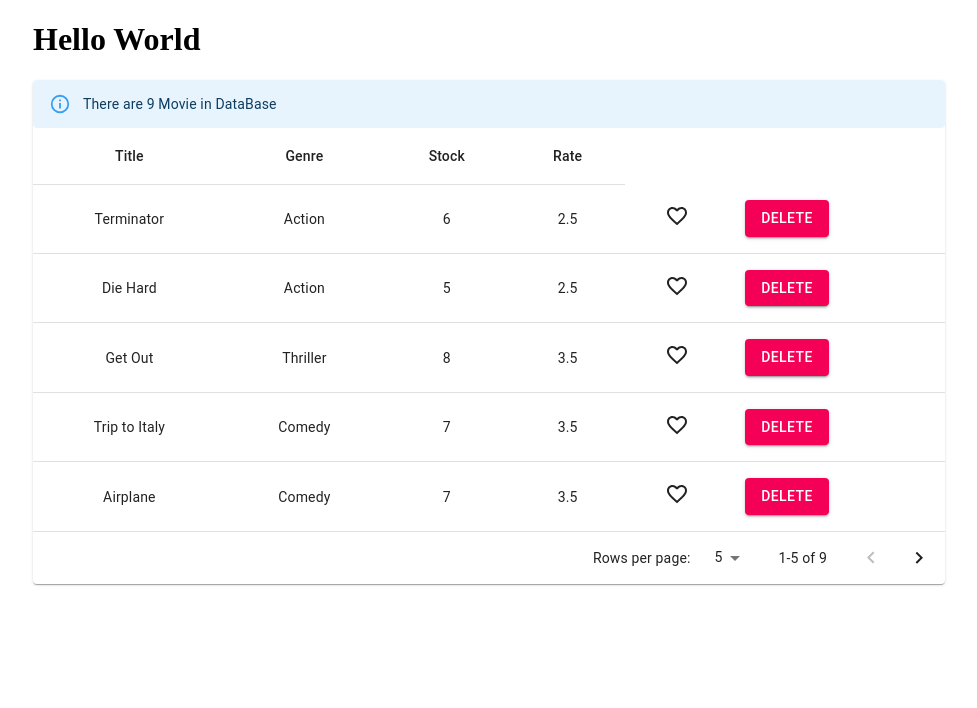
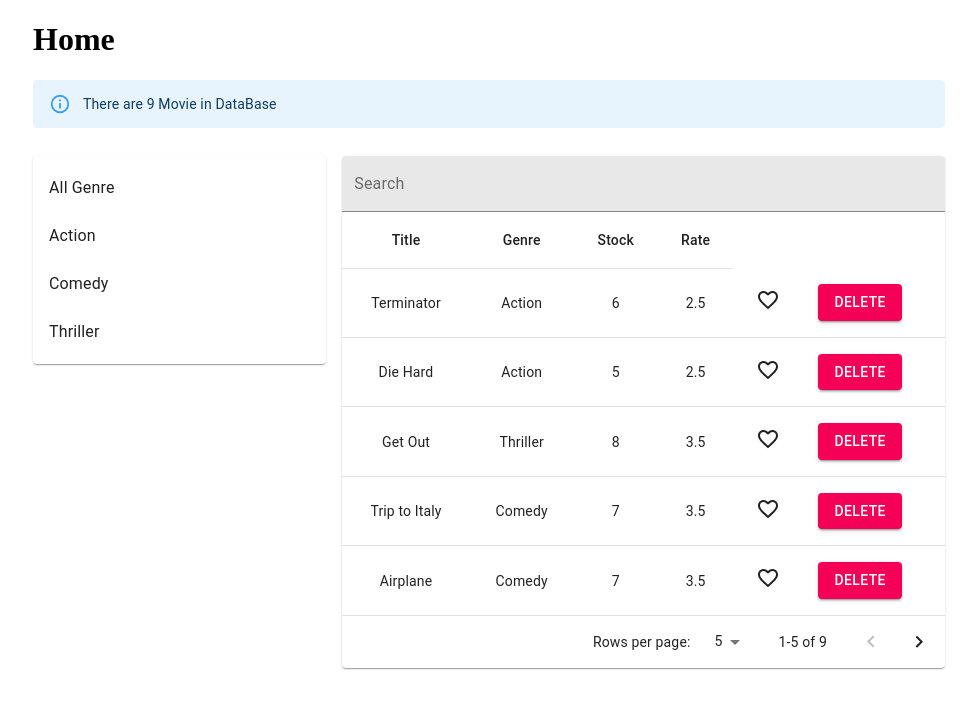
Before and after one commit to hazikmaqsood/movies-vidly, a React (Create React App) app: page / in a window 1280 px wide. Shown: the top 708 px of the page, without its empty margins (151-1128 px from the left). Built offline with nearby package versions, Linux system fonts and the light colour scheme.

Commit message:
TableFilterButton Update and Clean Code

```diff
--- a/src/App.js
+++ b/src/App.js
@@ -7,7 +7,7 @@ function App() {
     <div className="App">
         <Container maxWidth="md">
 
-      <h1> Hello World</h1>
+      <h1> Home</h1>
       <Movie />
       </Container>
     </div>
--- a/src/component/Movie.jsx
+++ b/src/component/Movie.jsx
@@ -1,107 +1,140 @@
-import React, { useState } from "react";
+import React, { useState, useEffect } from "react";
+import MovieTable from "./movieTable";
 import { getMovies } from "../services/fakeMovieService";
-import Heart from "./Heart";
+import { getGenres } from "../services/fakeGenreService";
+import { Paper, TableContainer } from "@material-ui/core";
 import Pagination from "./pagination";
 import { Paginate } from "../utils/paginates";
-import {
-  Button,
-  Paper,
-  TableRow,
-  TableHead,
-  TableContainer,
-  TableCell,
-  TableBody,
-  Table,
-} from "@material-ui/core";
+import TableSearch from "./TableSearch";
+import TableFilter from "./TableFilter";
+import Grid from "@material-ui/core/Grid";
+
 import { Alert } from "@material-ui/lab";
+import { makeStyles } from "@material-ui/core/styles";
 
+// ===== CSS EDIT ===== //
+const useStyles = makeStyles(() => ({
+  gridValue: {
+    marginTop: 20,
+  },
+}));
+
+// ===== Main Movie Arrow Function Start ===== //
 const Movies = () => {
   const [movie, setMovie] = useState({
-    MovieData: getMovies(),
+    MovieData: [],
   });
 
-  const [page, setPage] = React.useState(0);
-  const [rowsPerPage, setRowsPerPage] = React.useState(5);
+  // ===== State Method ===== //
+  const classes = useStyles();
+  const [search, setSearch] = useState("");
+  const [filterSearch, setFilterSearch] = useState([]);
+  const [page, setPage] = useState(0);
+  const [rowsPerPage, setRowsPerPage] = useState(5);
+  const [genre, setGenre] = useState([]);
+  const [selectGenre, setSelectGenre] = useState([]);
 
+  // ===== Handle FilterButton  =====//
+  const handleFilterButton = (item) => {
+    const checkSearchTerm = item.name === "All Genre" ? "" : item.name;
+    setSearch(checkSearchTerm);
+    setSelectGenre(item);
+    setPage(0);
+  };
+
+  // ===== Handle Search  =====//
+  const handleInputSearch = (event) => {
+    setSearch(event.target.value);
+    setPage(0);
+  };
+
+  // ===== Handle Table Page change  =====//
   const handleChangePage = (event, newPage) => {
     setPage(newPage);
   };
 
+  // ===== Handle Change Row per page  =====//
   const handleChangeRowsPerPage = (event) => {
     setRowsPerPage(+event.target.value);
     setPage(0);
   };
 
-  const emptyRows = rowsPerPage - Math.min(rowsPerPage, movie.MovieData.length - page * rowsPerPage);
-
+  // ===== Handle Delete Button  =====//
   const handleDel = (del_id) => {
     const movieDel = movie.MovieData.filter((item) => item._id !== del_id);
     setMovie({ MovieData: movieDel });
   };
 
+  // ===== Handle Like Button  =====//
   const handleLiked = (item) => {
     const likeArray = [...movie.MovieData];
     const index = likeArray.indexOf(item);
     likeArray[index] = { ...item };
     likeArray[index].like = !likeArray[index].like;
     setMovie({ MovieData: likeArray });
-    console.log(likeArray);
   };
 
-  if (movie.MovieData.length === 0)
-    return <Alert severity="error">There are No Movies Here</Alert>;
+  useEffect(() => {
+    const allGenre = [{ name: "All Genre", id: "00000" }, ...getGenres()];
+    setGenre(allGenre);
+    setMovie({ MovieData: getMovies() });
+  }, []);
 
-  const newMoviesArray = Paginate(movie.MovieData, page, rowsPerPage);
+  useEffect(() => {
+    setFilterSearch(
+      movie.MovieData.filter(
+        (item) =>
+          item.title.toLowerCase().includes(search.toLowerCase()) ||
+          item.genre.name.toLowerCase().includes(search.toLowerCase()) ||
+          item.numberInStock.toString().includes(search.toLowerCase())
+      )
+    );
+    setPage(0);
+  }, [search, movie.MovieData]);
+
+  // ===== get active movies length =====//
+  const getLength = filterSearch.length;
+
+  // ===== Empty Rows for table  =====//
+  const emptyRows =
+    rowsPerPage - Math.min(rowsPerPage, getLength - page * rowsPerPage);
+
+  // ===== Pagination Login  =====//
+  const newMoviesArray = Paginate(filterSearch, page, rowsPerPage);
+
   return (
+    <div>
+      <Alert severity="info">There are {getLength} Movie in DataBase</Alert>
+
+      <Grid className={classes.gridValue} container spacing={2}>
+        <Grid item xs={4}>
+          <TableFilter
+            genre={genre}
+            filterButton={handleFilterButton}
+            selectedGenre={selectGenre}
+          />
+        </Grid>
+
+        <Grid item xs={8}>
           <TableContainer component={Paper}>
-      <Alert severity="info">There are {movie.MovieData.length} Movie in DataBase</Alert>
-
-      <Table aria-label="caption table">
-        <TableHead>
-          <TableRow>
-            <TableCell align="center">Title</TableCell>
-            <TableCell align="center">Genre</TableCell>
-            <TableCell align="center">Stock</TableCell>
-            <TableCell align="center">Rate</TableCell>
-          </TableRow>
-        </TableHead>
-        <TableBody>
-          {newMoviesArray.map((item) => (
-            <TableRow key={item._id}>
-              <TableCell align="center">{item.title}</TableCell>
-              <TableCell align="center">{item.genre.name}</TableCell>
-              <TableCell align="center">{item.numberInStock}</TableCell>
-              <TableCell align="center">{item.dailyRentalRate}</TableCell>
-              <TableCell align="center">
-                <Heart onLiked={() => handleLiked(item)} movies={item} />
-              </TableCell>
-
-              <TableCell>
-                <Button
-                  variant="contained"
-                  color="secondary"
-                  onClick={() => handleDel(item._id)}
-                >
-                  Delete
-                </Button>
-              </TableCell>
-            </TableRow>
-          ))}
-          {emptyRows > 0 && (
-            <TableRow style={{ height: 68 * emptyRows }}>
-              <TableCell colSpan={6} />
-            </TableRow>
-          )}
-        </TableBody>
-      </Table>
+            <TableSearch searchValue={search} onSearch={handleInputSearch} />
+            <MovieTable
+              newMoviesArray={newMoviesArray}
+              handleLiked={handleLiked}
+              handleDel={handleDel}
+              emptyRows={emptyRows}
+            />
             <Pagination
-        totalCount={movie.MovieData.length}
+              totalCount={getLength}
               changePage={handleChangePage}
               onChangeRow={handleChangeRowsPerPage}
               page={page}
               rowsPerPage={rowsPerPage}
             />
           </TableContainer>
+        </Grid>
+      </Grid>
+    </div>
   );
 };
 
--- /dev/null
+++ b/src/component/TableFilter.jsx
@@ -0,0 +1,29 @@
+import React from "react";
+import List from "@material-ui/core/List";
+import ListItem from "@material-ui/core/ListItem";
+import ListItemText from "@material-ui/core/ListItemText";
+import Paper from "@material-ui/core/Paper";
+
+const TableFilter = ({ genre, filterButton, selectedGenre }) => {
+  return (
+    <div>
+      <Paper>
+        <List component="nav" aria-label="main mailbox folders">
+          {genre.map((item) => (
+            <ListItem
+              button
+              key={item.name}
+              onClick={() => filterButton(item)}
+              selected={item === selectedGenre}
+              disabled={selectedGenre === item}
+            >
+              <ListItemText primary={item.name} />
+            </ListItem>
+          ))}
+        </List>
+      </Paper>
+    </div>
+  );
+};
+
+export default TableFilter;
--- /dev/null
+++ b/src/component/TableSearch.jsx
@@ -0,0 +1,20 @@
+import React from "react";
+import TextField from "@material-ui/core/TextField";
+
+const TableSearch = ({searchValue, onSearch}) => {
+  return (
+    <div>
+      <TextField
+        id="standard-basic"
+        fullWidth
+        variant="filled"
+        label="Search "
+        onChange={onSearch}
+        value={searchValue}
+
+      />
+    </div>
+  );
+};
+
+export default TableSearch;
--- /dev/null
+++ b/src/component/movieTable.jsx
@@ -0,0 +1,58 @@
+import React from 'react';
+import Heart from "./Heart";
+
+import {
+    Button,
+    TableRow,
+    TableHead,
+    TableCell,
+    TableBody,
+    Table,
+  } from "@material-ui/core";
+
+const MovieTable = ({newMoviesArray, handleLiked,handleDel,emptyRows}) => {
+    return(
+        <div>
+            <Table aria-label="caption table">
+              <TableHead>
+                <TableRow>
+                  <TableCell align="center">Title</TableCell>
+                  <TableCell align="center">Genre</TableCell>
+                  <TableCell align="center">Stock</TableCell>
+                  <TableCell align="center">Rate</TableCell>
+                </TableRow>
+              </TableHead>
+              <TableBody>
+                {newMoviesArray.map((item) => (
+                  <TableRow key={item._id}>
+                    <TableCell align="center">{item.title}</TableCell>
+                    <TableCell align="center">{item.genre.name}</TableCell>
+                    <TableCell align="center">{item.numberInStock}</TableCell>
+                    <TableCell align="center">{item.dailyRentalRate}</TableCell>
+                    <TableCell align="center">
+                      <Heart onLiked={() => handleLiked(item)} movies={item} />
+                    </TableCell>
+
+                    <TableCell>
+                      <Button
+                        variant="contained"
+                        color="secondary"
+                        onClick={() => handleDel(item._id)}
+                      >
+                        Delete
+                      </Button>
+                    </TableCell>
+                  </TableRow>
+                ))}
+                {emptyRows > 0 && (
+                  <TableRow style={{ height: 68 * emptyRows }}>
+                    <TableCell colSpan={6} />
+                  </TableRow>
+                )}
+              </TableBody>
+            </Table>
+        </div>
+    )
+}
+
+export default MovieTable;
```
Lines whose indentation alone changed are shown as unchanged.
